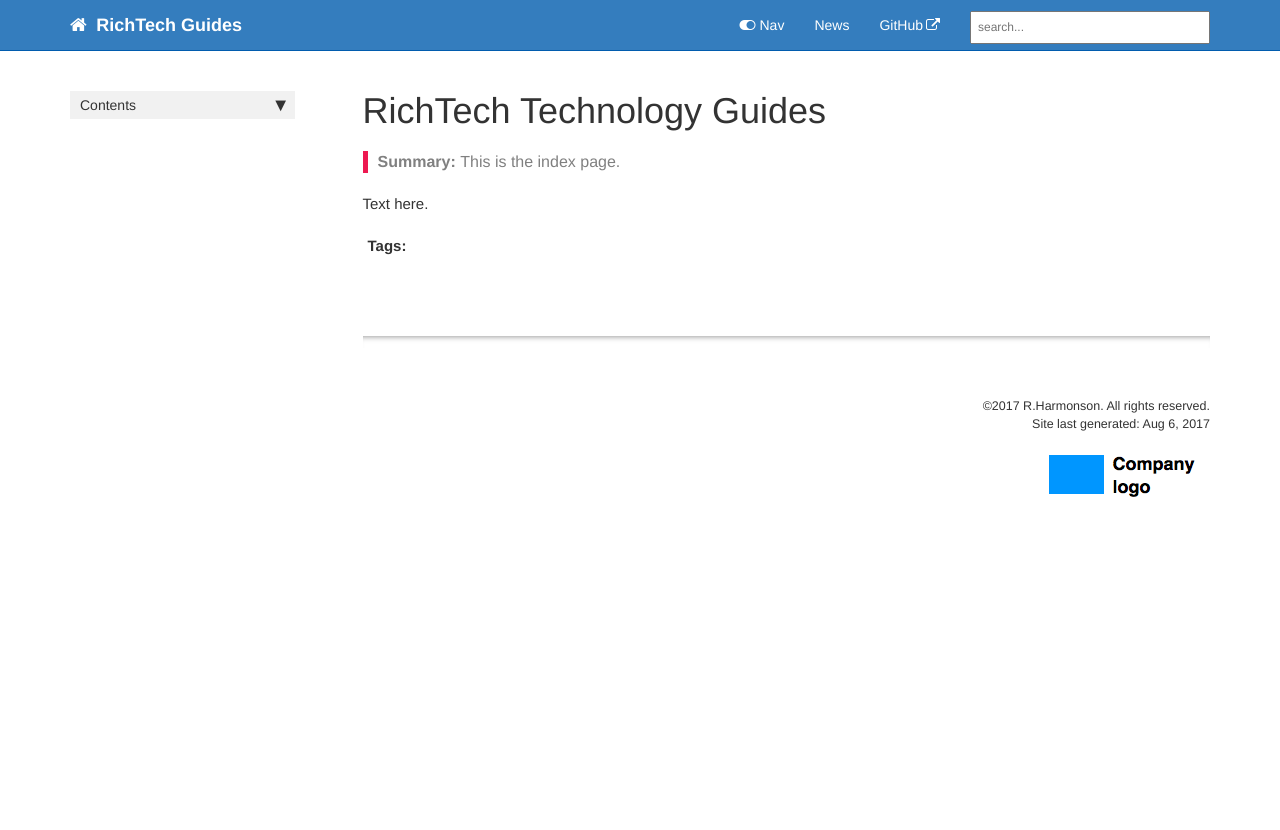
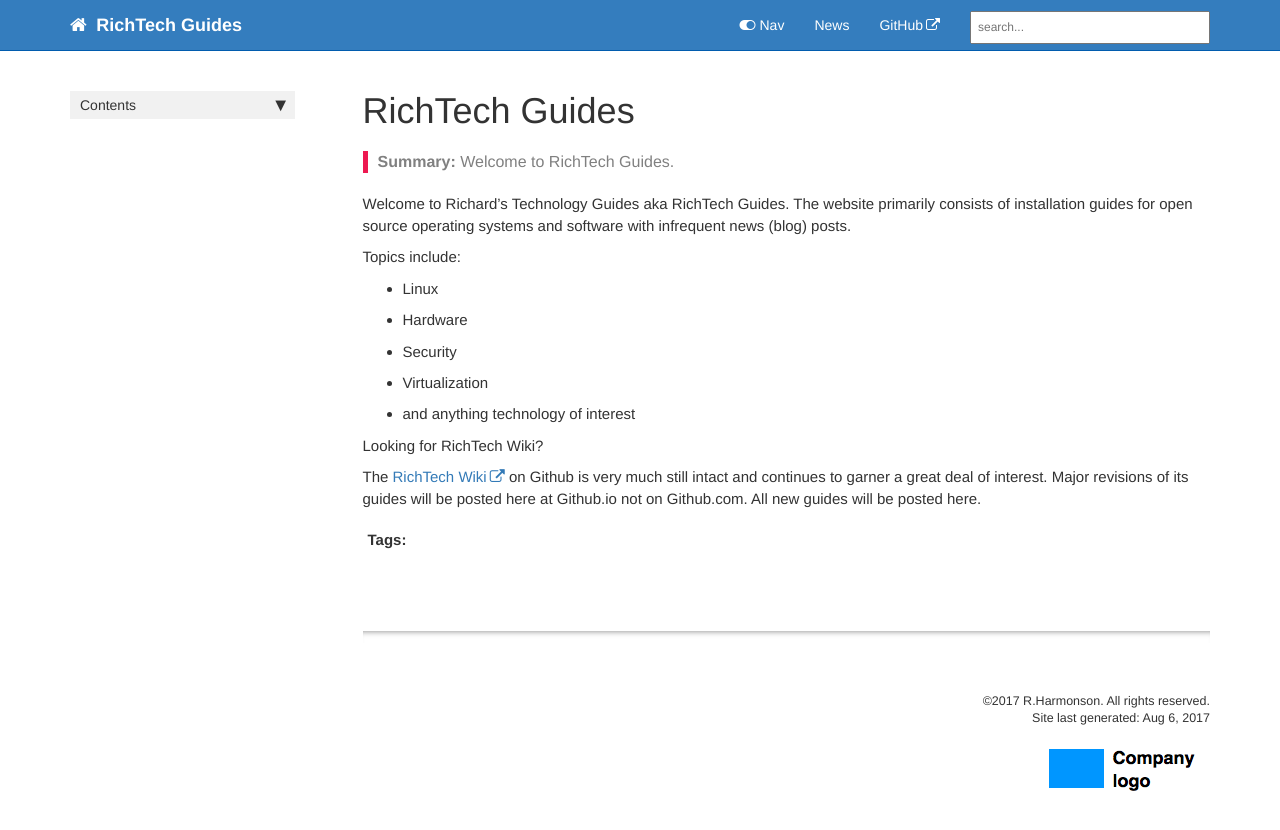
Before and after one commit to rharmonson/rharmonson.github.io, a Jekyll site: the page built from index.md, in a window 1280 px wide. Shown: the top 830 px of the page. Built offline with Jekyll 4.4.1, drawn with Linux system fonts in a browser that asks for light colours; nearby versions of some CDN libraries; comment, search, counter and statistics services are not loaded.

Commit message:
content update

```diff
--- a/index.md
+++ b/index.md
@@ -1,12 +1,24 @@
 ---
-title: RichTech Technology Guides
+title: RichTech Guides
 keywords: sample homepage
 tags: [home]
 sidebar: home_sidebar
 permalink: index.html
-summary: This is the index page.
+summary: Welcome to RichTech Guides.
 ---
 
-Text here.
+Welcome to Richard's Technology Guides aka RichTech Guides. The website primarily consists of installation guides for open source operating systems and software with infrequent news (blog) posts.
+
+Topics include:
+
+- Linux
+- Hardware
+- Security
+- Virtualization
+- and anything technology of interest
+
+Looking for RichTech Wiki?
+
+The [RichTech Wiki](https://github.com/rharmonson/richtech/wiki) on Github is very much still intact and continues to garner a great deal of interest. Major revisions of its guides will be posted here at Github.io not on Github.com. All new guides will be posted here.
 
 {% include links.html %}
```
Also changed, not shown: _posts/2017-08-05-welcome.md (+3 -9 lines), 9 other files.
